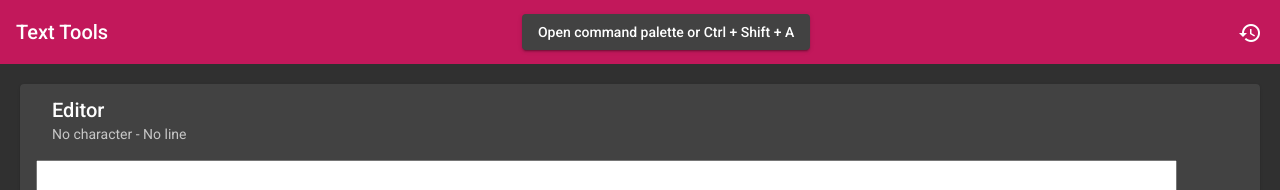
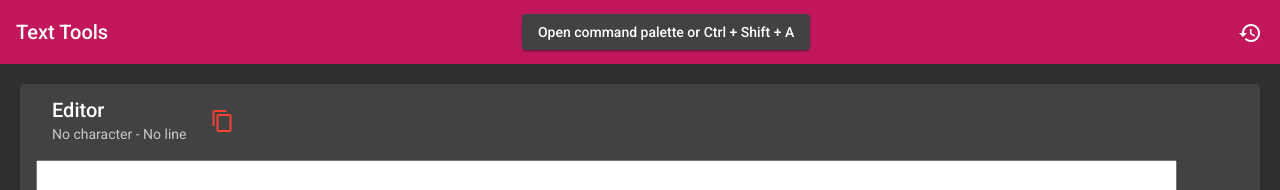
Before and after one commit to mfcar/TextTools, an Angular app: page / in a window 1280 px wide. Shown: the top 190 px of the page. Built offline with nearby package versions, Linux system fonts and the light colour scheme.

Commit message:
Added clipboard button

```diff
--- a/src/app/editor-canvas/editor-canvas.component.html
+++ b/src/app/editor-canvas/editor-canvas.component.html
@@ -1,4 +1,5 @@
-<app-header (toggleHistorySidebarEvent)="commandHistorySidebarToggle()" (executeCommandEvent)="executeTransform($event)"></app-header>
+<app-header (toggleHistorySidebarEvent)="commandHistorySidebarToggle()"
+            (executeCommandEvent)="executeTransform($event)"></app-header>
 
 <mat-drawer-container>
   <mat-drawer-content>
@@ -18,6 +19,9 @@
             <ng-template ngPluralCase="other">{{linesNumber}} lines</ng-template>
           </ng-container>
         </mat-card-subtitle>
+        <button mat-icon-button color="warn" aria-label="Copy content to clipboard" matTooltip="Copy content to clipboard" [cdkCopyToClipboard]="text">
+          <mat-icon>content_copy</mat-icon>
+        </button>
       </mat-card-header>
       <mat-card-content>
         <textarea [(ngModel)]="text" (ngModelChange)="onCodeChanged($event)" rows="30" cols="140"></textarea>
```
